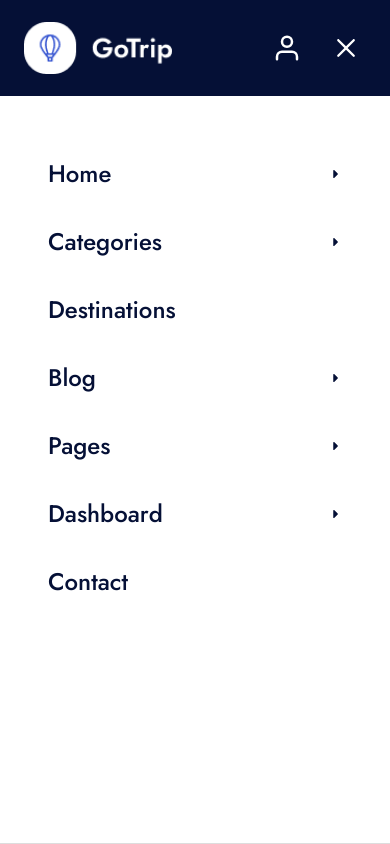
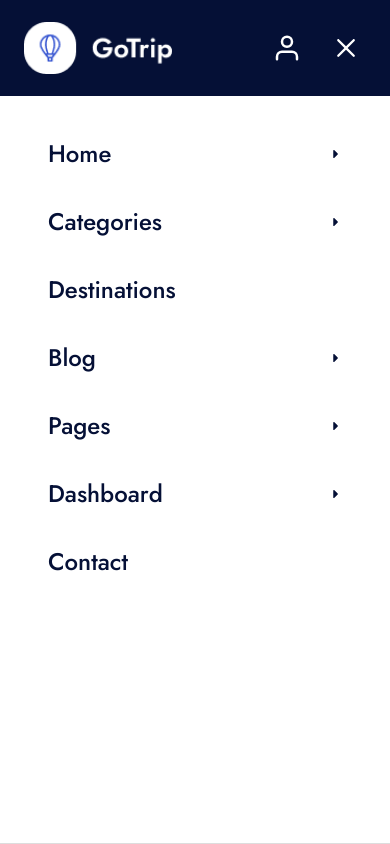
Before and after one commit to akmniazulalam/GoTrip, a Next.js app: page /about in a window 390 px wide. Both pictures are taken after a click on the button "Open menu". Shown: the top 844 px of the page. Built offline with nearby package versions, Linux system fonts and the light colour scheme.

Commit message:
padding change

```diff
--- a/app/(components)/Header.jsx
+++ b/app/(components)/Header.jsx
@@ -377,7 +377,7 @@ const Header = () => {
               ? "translate-x-0 opacity-100"
               : "translate-x-full opacity-0 pointer-events-none"
           }`}>
-          <div className="min-h-full border-b border-[#DDDDDD] px-6 pb-14 pt-15">
+          <div className="min-h-full border-b border-[#DDDDDD] px-6 pb-6 pt-10">
             {activeMobileMenu ? (
               <div>
                 <button
```
